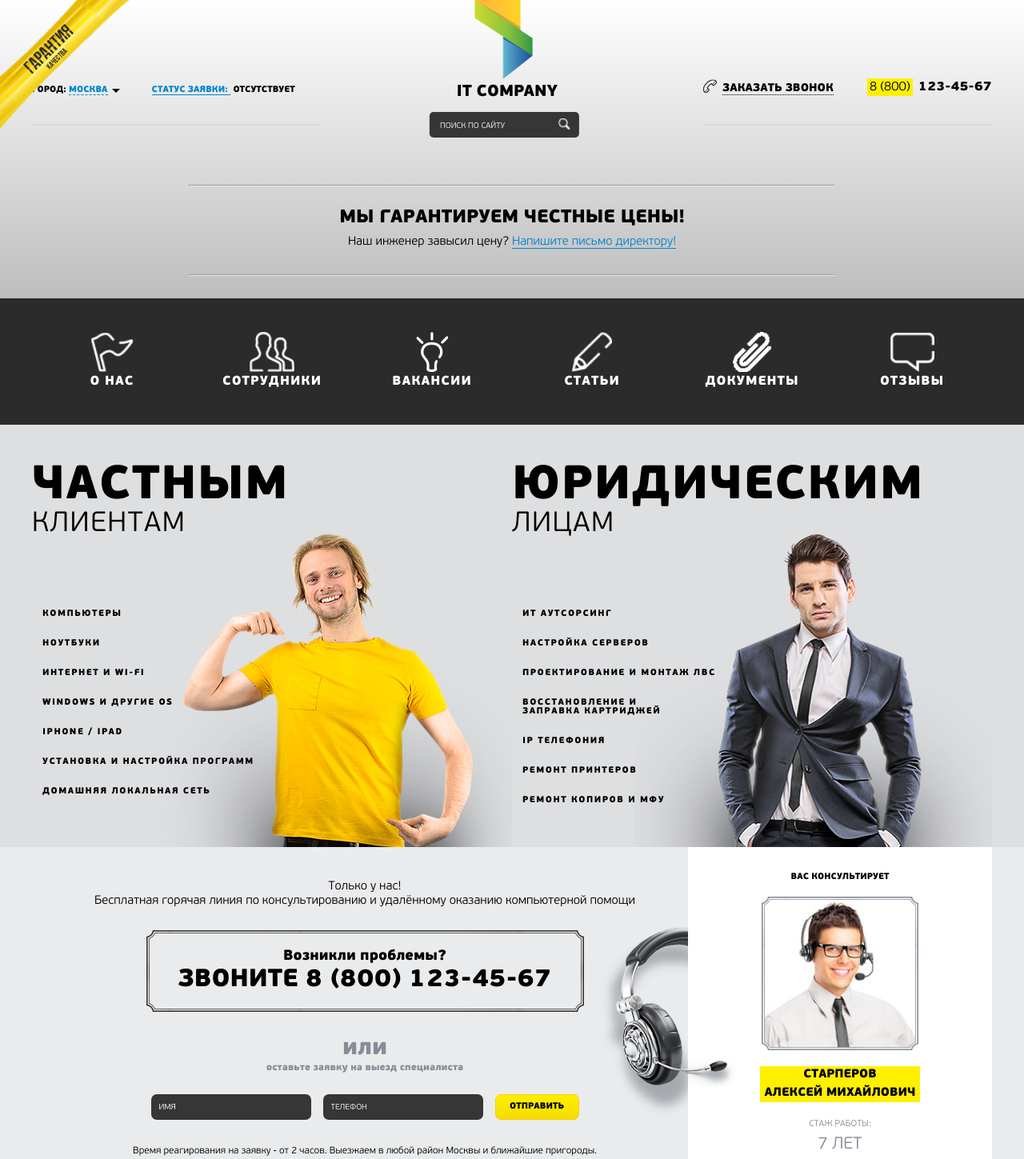
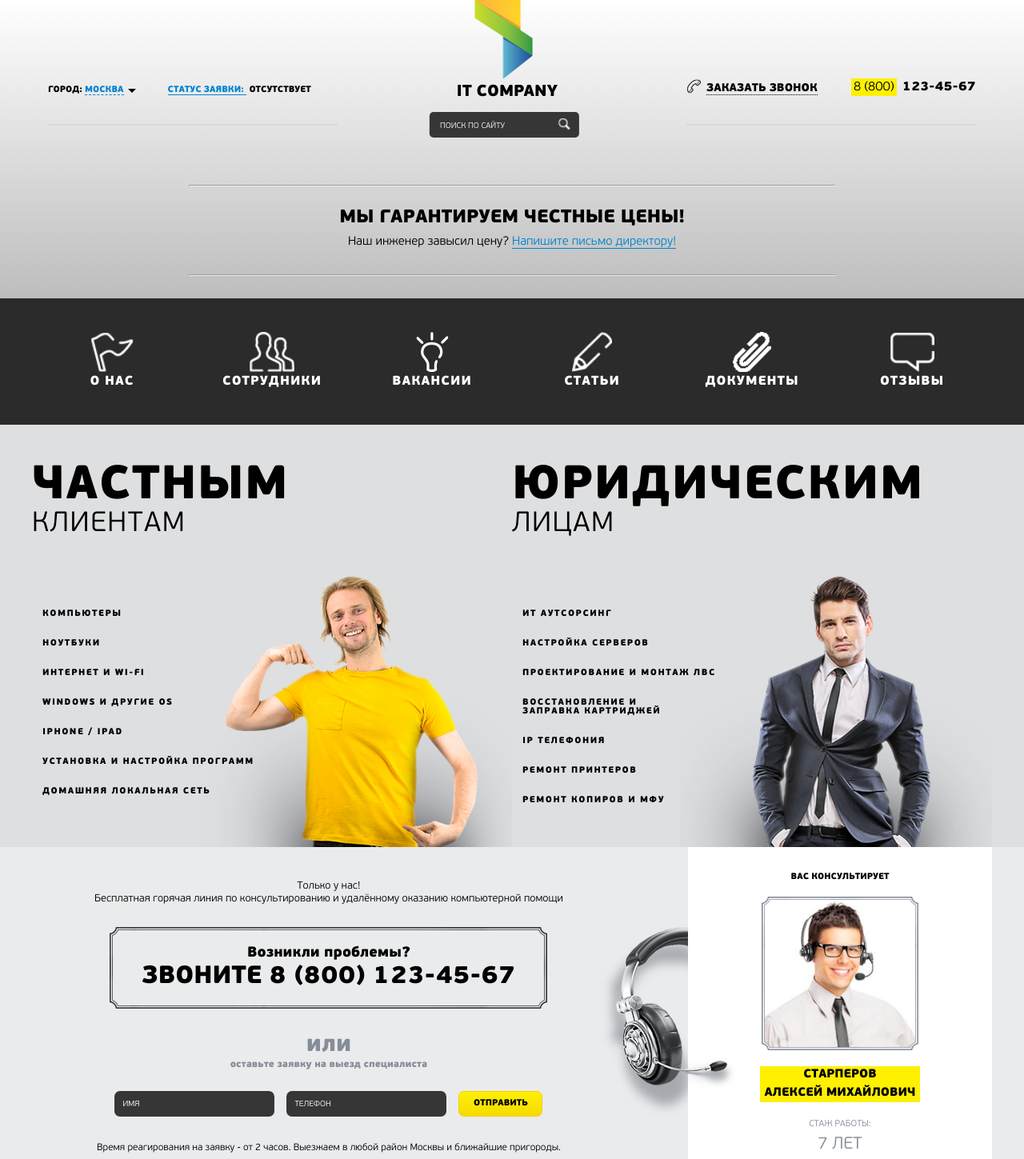
Before and after one commit to rwcalinin/it-tech-company, a website built with webpack: page src/index.html in a window 1280 px wide. Shown: the top 1449 px of the page at 80% size. Built offline with nearby package versions, Linux system fonts and the light colour scheme; files whose address does not match are found by name.

Commit message:
adapt 1320px

```diff
--- /dev/null
+++ b/src/sass/modules/_adaptive.scss
@@ -0,0 +1,30 @@
+@media (max-width: 1320px) {
+    .header {
+        &__garant {
+            display: none;
+        }
+        &__upper-block {
+            margin-left: 20px;
+            margin-right: 20px;
+        }
+    }
+    .service {
+        padding-left: 20px;
+        padding-right: 20px;
+        &__y-man {
+            width: 65%;
+        }
+        &__b-man {
+            width: 65%;
+        }
+    }
+    .callback {
+        &__descr {
+            font-size: 13px;
+        }
+    }
+    .footer {
+        padding-left: 20px;
+        padding-right: 20px;
+    }
+}
--- a/src/sass/style.scss
+++ b/src/sass/style.scss
@@ -63,4 +63,5 @@
 @import './modules/ourcompany';
 @import './modules/footer';
 @import './modules/modal';
+@import './modules/adaptive';
 // ! <------------------------------------
```
Also changed, not shown: dist/css/style.css, dist/js/script.js, 1 other file.
